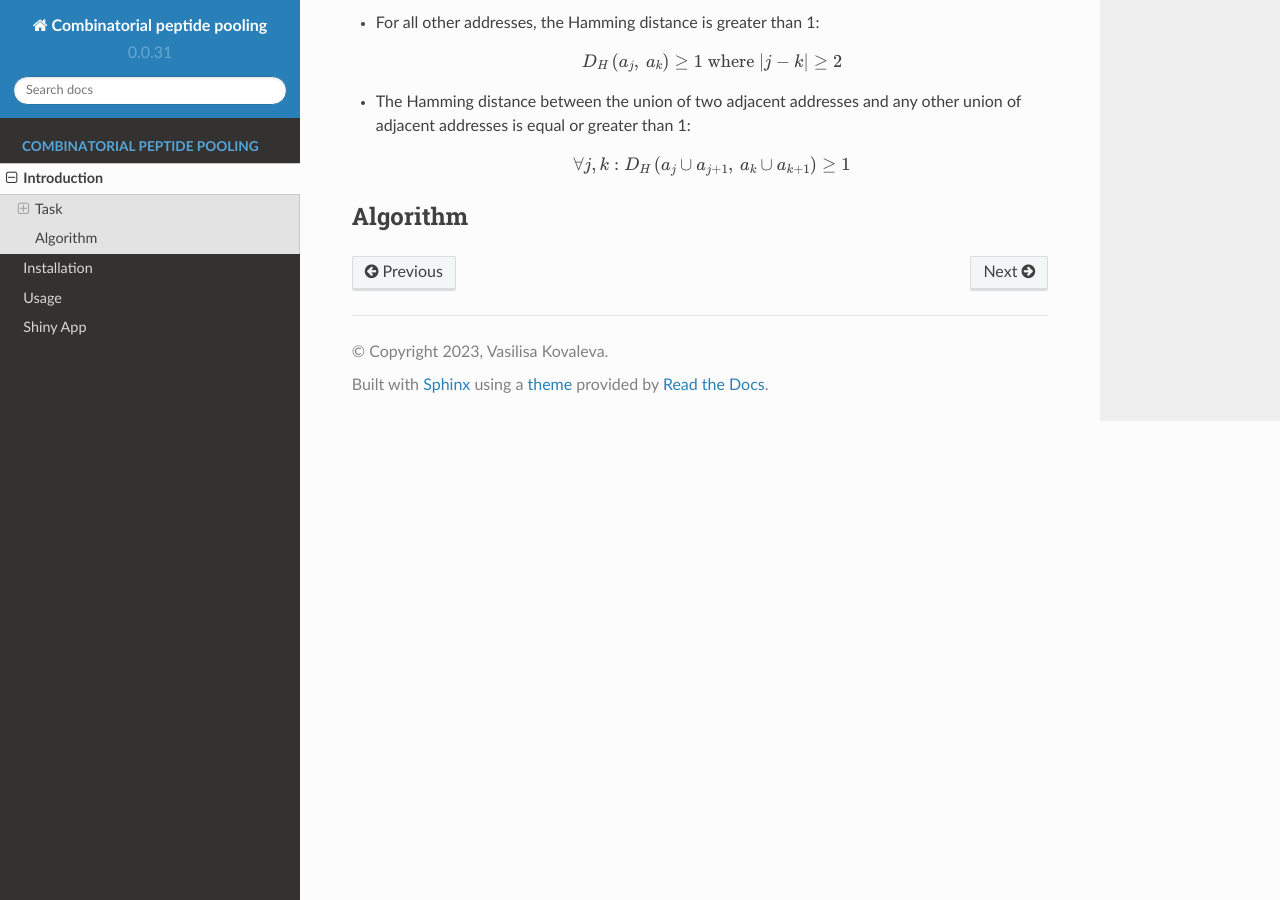
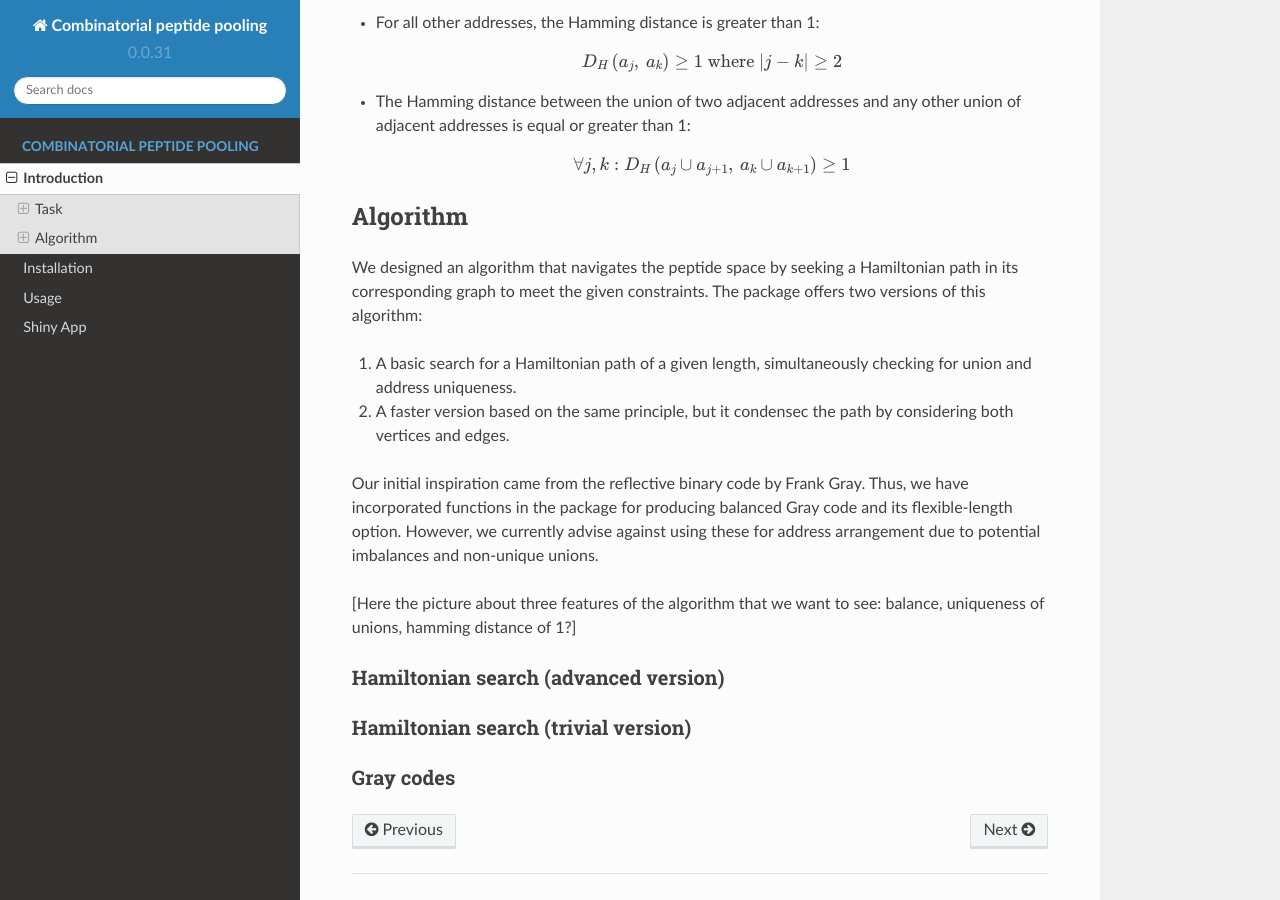
Before and after one commit to meyer-lab-cshl/copepodTCR, a Sphinx documentation site: the page built from docs/source/Introduction.rst, in a window 1280 px wide and 900 px high, scrolled down 2749 px. Built offline with Sphinx 7.4.7 and the Read the Docs theme 2.0.0, drawn with Linux system fonts in a browser that asks for light colours.

Commit message:
Intro section

```diff
--- a/docs/source/Introduction.rst
+++ b/docs/source/Introduction.rst
@@ -93,3 +93,23 @@ The construction of the pools is limited by the following constraints:
 
 Algorithm
 ----------
+
+
+We designed an algorithm that navigates the peptide space by seeking a Hamiltonian path in its corresponding graph to meet the given constraints. The package offers two versions of this algorithm:
+
+1. A basic search for a Hamiltonian path of a given length, simultaneously checking for union and address uniqueness.
+
+2. A faster version based on the same principle, but it condensec the path by considering both vertices and edges.
+
+Our initial inspiration came from the reflective binary code by Frank Gray. Thus, we have incorporated functions in the package for producing balanced Gray code and its flexible-length option. However, we currently advise against using these for address arrangement due to potential imbalances and non-unique unions.
+
+[Here the picture about three features of the algorithm that we want to see: balance, uniqueness of unions, hamming distance of 1?]
+
+Hamiltonian search (advanced version)
+~~~~~~~~~~~~~~~~~~~~~~~~~~~~~~~~~~~~~~~~
+
+Hamiltonian search (trivial version)
+~~~~~~~~~~~~~~~~~~~~~~~~~~~~~~~~~~~~~~~~
+
+Gray codes
+~~~~~~~~~~~
```
Also changed, not shown: docs/source/Usage.rst (+5 -3 lines), 8 other files.
